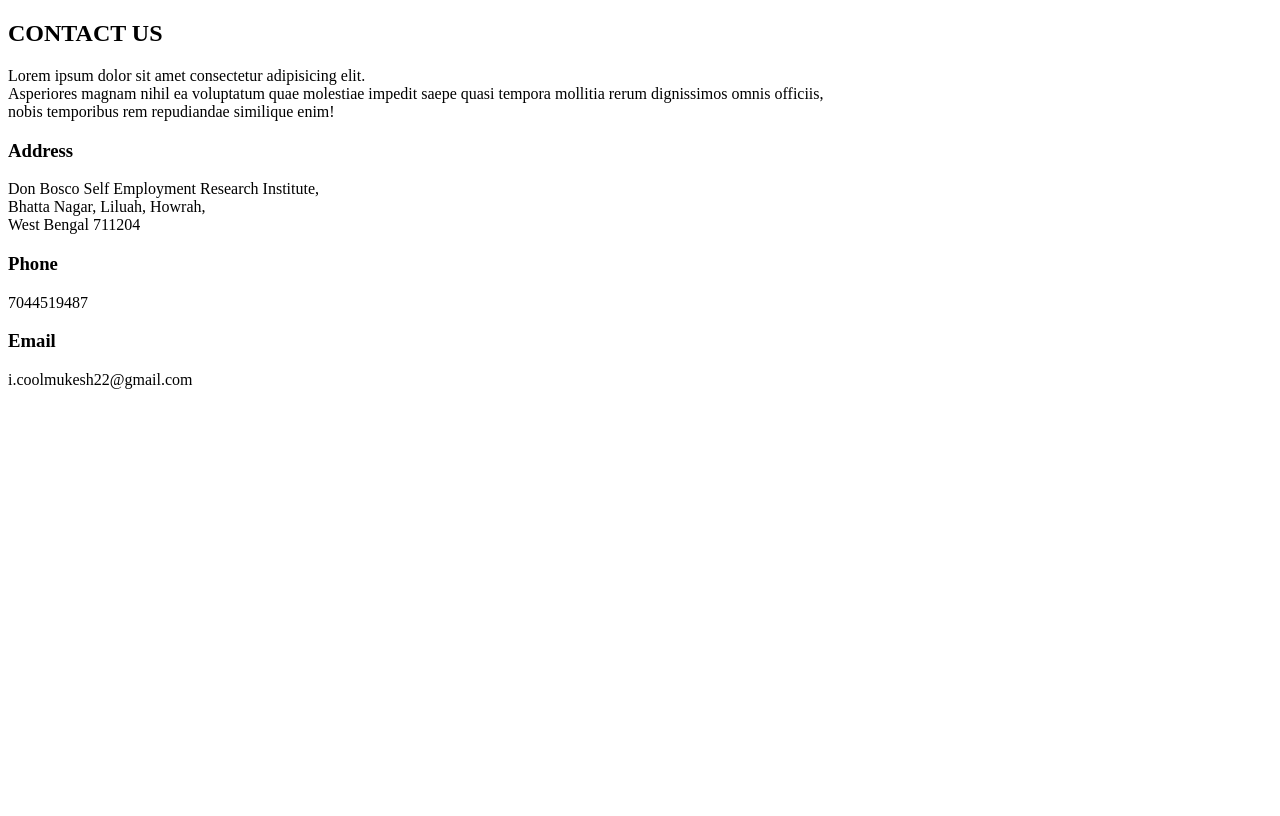
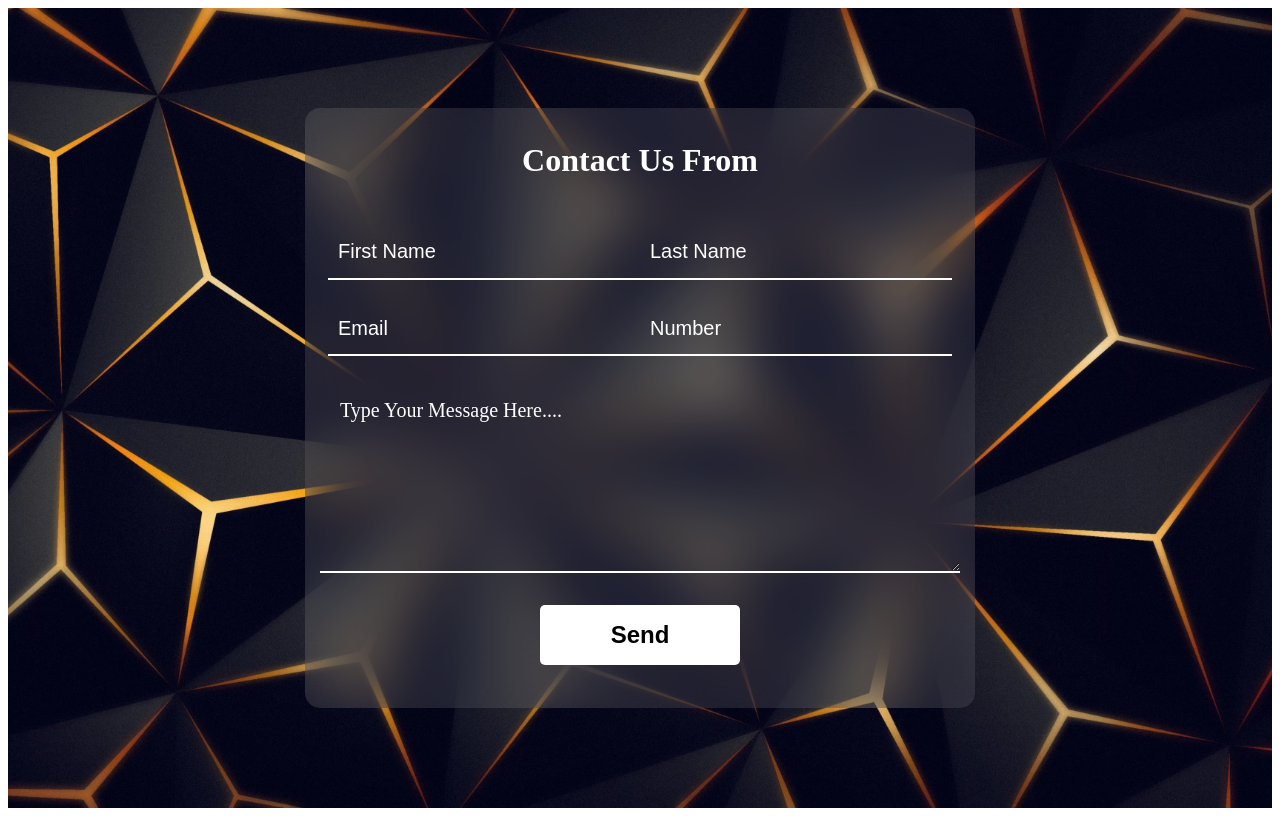
Before and after one commit to Stylish5545/AAM-Developer, a plain HTML site: page contact.html in a window 1280 px wide. Drawn offline with Linux system fonts and the light colour scheme.

Commit message:
version8.1

```diff
--- a/contact.css
+++ b/contact.css
@@ -0,0 +1,103 @@
+. {
+    margin: 0;
+    padding: 0;
+    box-sizing: border-box;
+    font-family: Arial, Helvetica, sans-serif;
+}
+
+.container {
+    min-height: 100vh;
+    display: flex;
+    justify-content: center;
+    align-items: center;
+    background: url(/wp9166739.webp) no-repeat center/cover;
+}
+
+.container form {
+    width: 670px;
+    height: 600px;
+    display: flex;
+    justify-content: center;
+    border-radius: 15px;
+    background: rgba(255, 255, 255, 0.1);
+    backdrop-filter: blur(30px);
+    flex-wrap: wrap;
+}
+
+.container form h1 {
+    color: #fff;
+    font-weight: 700;
+    line-height: 2;
+    margin-top: 20px;
+    width: 500px;
+    text-align: center;
+}
+
+.container form input {
+    width: 300px;
+    height: 50px;
+    padding-left: 10px;
+    outline: none;
+    border: none;
+    font-size: 20px;
+    margin-bottom: 10px;
+    background: none;
+    border-bottom: 2px solid #fff;
+    color: #fff;
+}
+
+.container form input::placeholder {
+    color: #fff;
+}
+
+.container form #lastName,
+.container form #mobile {
+    margin-left: 20px;
+}
+
+.container form h4 {
+    color: #fff;
+    font-weight: 300;
+    width: 600px;
+    margin-top: 20px;
+}
+
+.container form textarea {
+    background: none;
+    border: none;
+    border-bottom: 2px solid #fff;
+    color: #fff;
+    font-weight: 200;
+    font-size: 20px;
+    padding: 10px;
+    outline: none;
+    min-height: 90px;
+    max-height: 90px;
+    min-width: 620px;
+    max-width: 620px;
+}
+
+.container form h4 {
+    font-size: 20px;
+}
+
+.container form #button {
+    border: none;
+    background: #fff;
+    border-radius: 5px;
+    margin-top: 20px;
+    font-weight: 600;
+    font-size: 24px;
+    color: #000;
+    width: 200px;
+    height: 60px;
+    padding: 0;
+    margin-bottom: 30px;
+    transition: 0.3s;
+}
+
+.container form #button:hover {
+    background: #000;
+    color: #fff;
+    transition: .5s ease-in-out;
+}
--- a/contact.html
+++ b/contact.html
@@ -1,50 +1,27 @@
 <!DOCTYPE html>
 <html lang="en">
+
 <head>
     <meta charset="UTF-8">
     <meta name="viewport" content="width=device-width, initial-scale=1.0">
     <title>Contact Us</title>
-    <link rel="stylesheet" href="contact.css">
+    <link rel="stylesheet" href="./contact.css">
 </head>
+
 <body>
-    <section class="contact">
-        <div>
-            <h2>CONTACT US</h2>
-            <p>Lorem ipsum dolor sit amet consectetur adipisicing elit. <br>
-            Asperiores magnam nihil ea voluptatum quae molestiae impedit saepe quasi tempora mollitia rerum dignissimos omnis officiis,<br>
-             nobis temporibus rem repudiandae similique enim!</p>
-        </div>
-        <div class="container">
-            <div class="contact information">
-                <div class="box">
-                    <div class="icon">
-                        <div class="text">
-                            <h3>Address</h3>
-                            <p>Don Bosco Self Employment Research Institute, <br> Bhatta Nagar, Liluah, Howrah, <br> West Bengal 711204</p>
-                        </div>
-                     </div>
-                     <div class="box">
-                    <div class="icon">
-                        <div class="text">
-                            <h3>Phone</h3>
-                            <p>7044519487</p>
-                        </div>
-                     </div>
-                      <div class="box">
-                    <div class="icon">
-                        <div class="text">
-                            <h3>Email</h3>
-                            <p>i.coolmukesh22@gmail.com</p>
-                        </div>
-                     </div>
-
-                </div>
-
-            </div>
-
-        </div>
-
-    </section>
+    <div class="container">
+        <form>
+            <h1>Contact Us From</h1>
+            <input type="text" id="first name" placeholder="First Name" required>
+            <input type="text" id="last name" placeholder="Last Name" required>
+            <input type="email" id="email" placeholder="Email" required>
+            <input type="text" id="number" placeholder="Number" required>
+            <h4>Type Your Message Here....</h4>
+            <textarea required></textarea>
+            <input type="submit" value="Send" id="button" >
+        </form>
+    </div>
 
 </body>
+
 </html>
```
Also changed, not shown: index.html (+1 -1 lines), wp9166739.webp (added).
